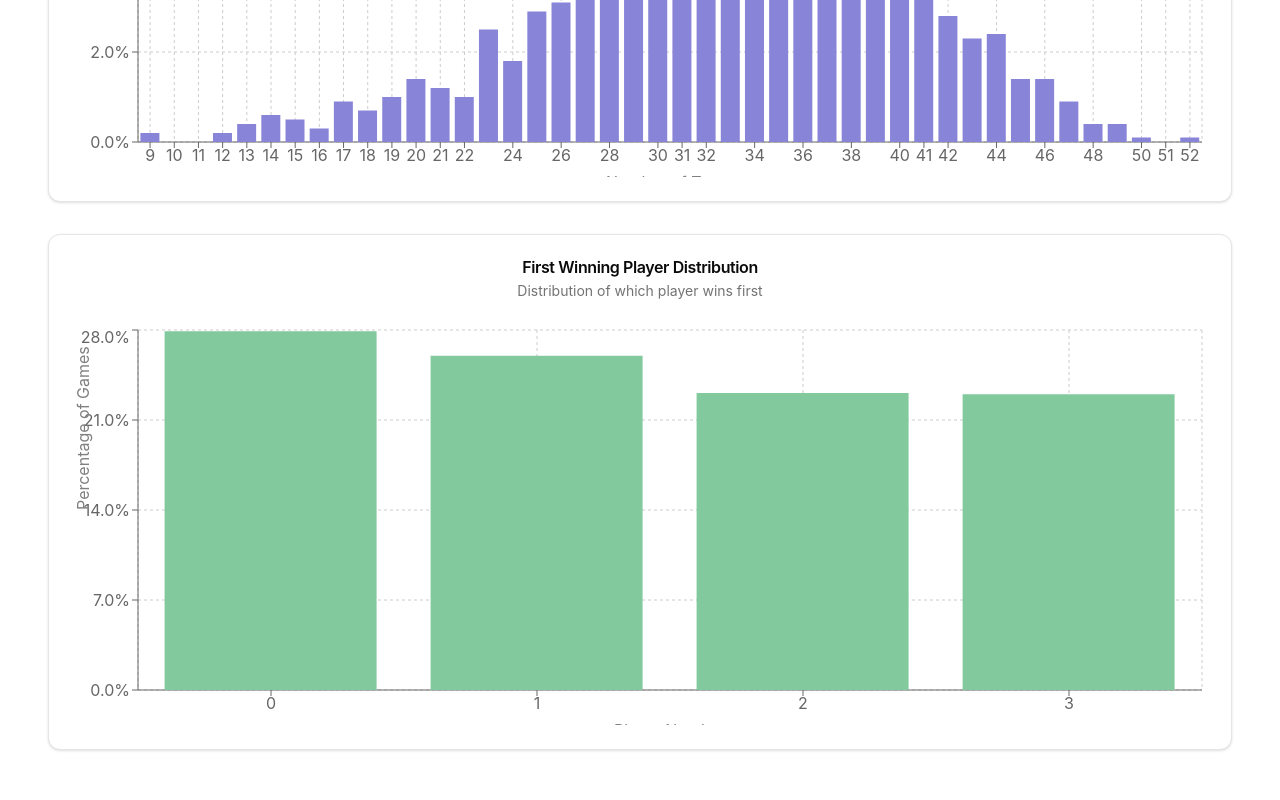
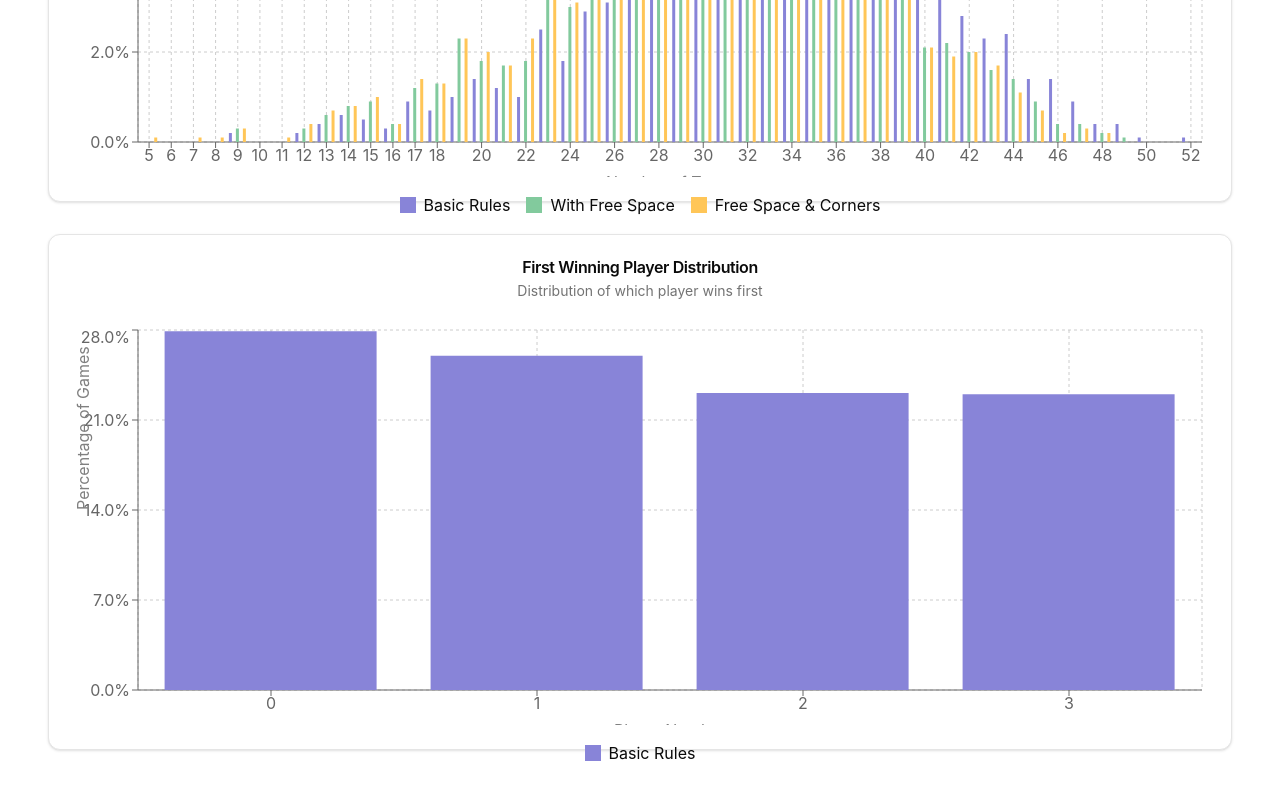
Before and after one commit to jzeiders/simulation-site, a React (Vite) app in the folder simulation-sites/: page / in a window 1280 px wide. Shown: the part 1090-1890 px from the top of the page. Built offline with nearby package versions, Linux system fonts and the light colour scheme.

Commit message:
this works well enough

```diff
--- a/simulation-sites/src/components/Distribution.tsx
+++ b/simulation-sites/src/components/Distribution.tsx
@@ -30,37 +30,49 @@ export function getAvgValue(distribution: Distribution): number {
     return total / count;
 }
 
+interface LabeledDistribution {
+    label: string;
+    distribution: Distribution;
+}
+
 interface DistributionChartProps {
-    distribution: Distribution;
+    distributions: LabeledDistribution[];
     xLabel?: string;
     yLabel?: string;
-    barColor?: string;
     height?: number | string;
 }
 
+// Predefined colors for the bars
+const CHART_COLORS = ['#8884d8', '#82ca9d', '#ffc658', '#ff8042', '#a4de6c'];
+
 export function DistributionChart({
-    distribution,
+    distributions,
     xLabel = "Value",
     yLabel = "Percentage",
-    barColor = "#8884d8",
     height = "400px"
 }: DistributionChartProps) {
     const chartData = useMemo(() => {
-        const total = Array.from(distribution.values.values()).reduce((a, b) => a + b, 0);
-        const minValue = getMinValue(distribution);
-        const maxValue = getMaxValue(distribution);
+        // Find global min/max across all distributions
+        const allValues = distributions.flatMap(d =>
+            Array.from(d.distribution.values.keys())
+        );
+        const minValue = Math.min(...allValues);
+        const maxValue = Math.max(...allValues);
 
-        // Create array with all values between min and max
+        // Create unified data points for all values
         const data = [];
         for (let i = minValue; i <= maxValue; i++) {
-            data.push({
-                value: i,
-                frequency: ((distribution.values.get(i) || 0) / total) * 100
+            const point: any = { value: i };
+            distributions.forEach((d, idx) => {
+                const total = Array.from(d.distribution.values.values())
+                    .reduce((a, b) => a + b, 0);
+                const count = d.distribution.values.get(i) || 0;
+                point[`frequency${idx}`] = (count / total) * 100;
             });
+            data.push(point);
         }
-
         return data;
-    }, [distribution]);
+    }, [distributions]);
 
     return (
         <div style={{ height }}>
@@ -76,11 +88,32 @@ export function DistributionChart({
                         tickFormatter={(value) => `${value.toFixed(1)}%`}
                     />
                     <Tooltip
-                        formatter={(value: number) => [`${value.toFixed(1)}%`, yLabel]}
+                        formatter={(value: number, name: string) => {
+                            const idx = parseInt(name.replace('frequency', ''));
+                            return [`${value.toFixed(1)}%`, distributions[idx].label];
+                        }}
                     />
-                    <Bar dataKey="frequency" fill={barColor} />
+                    {distributions.map((_, idx) => (
+                        <Bar
+                            key={idx}
+                            dataKey={`frequency${idx}`}
+                            fill={CHART_COLORS[idx % CHART_COLORS.length]}
+                            name={`frequency${idx}`}
+                        />
+                    ))}
                 </BarChart>
             </ResponsiveContainer>
+            <div className="flex justify-center gap-4 mt-4">
+                {distributions.map((d, idx) => (
+                    <div key={idx} className="flex items-center gap-2">
+                        <div
+                            className="w-4 h-4"
+                            style={{ backgroundColor: CHART_COLORS[idx % CHART_COLORS.length] }}
+                        />
+                        <span>{d.label}</span>
+                    </div>
+                ))}
+            </div>
         </div>
     );
 }
--- a/simulation-sites/src/pages/bingo-simulator-blog.tsx
+++ b/simulation-sites/src/pages/bingo-simulator-blog.tsx
@@ -190,12 +190,34 @@ export default function BingoSimulatorBlog() {
                     <Card>
                         <CardHeader>
                             <CardTitle>Distribution of Turns to Win</CardTitle>
-                            <CardDescription>Histogram showing the frequency of games won in a certain number of turns</CardDescription>
+                            <CardDescription>Histogram showing the frequency of games won in a certain number of turns under different rules</CardDescription>
                         </CardHeader>
                         <CardContent>
-                            {simulationDistribution && (
+                            {activeSimulation && (
                                 <DistributionChart
-                                    distribution={simulationDistribution}
+                                    distributions={[
+                                        {
+                                            label: "Basic Rules",
+                                            distribution: getWinningTurnDistribution(activeSimulation, {
+                                                checkCorners: false,
+                                                useFreeSpace: false
+                                            })
+                                        },
+                                        {
+                                            label: "With Free Space",
+                                            distribution: getWinningTurnDistribution(activeSimulation, {
+                                                checkCorners: false,
+                                                useFreeSpace: true
+                                            })
+                                        },
+                                        {
+                                            label: "Free Space & Corners",
+                                            distribution: getWinningTurnDistribution(activeSimulation, {
+                                                checkCorners: true,
+                                                useFreeSpace: true
+                                            })
+                                        }
+                                    ]}
                                     xLabel="Number of Turns"
                                     yLabel="Percentage of Games"
                                 />
@@ -210,13 +232,17 @@ export default function BingoSimulatorBlog() {
                         </CardHeader>
                         <CardContent>
                             <DistributionChart
-                                distribution={getFirstWinningTileDistribution(activeSimulation, {
-                                    checkCorners: false,
-                                    useFreeSpace: false
-                                })}
+                                distributions={[
+                                    {
+                                        label: "Basic Rules",
+                                        distribution: getFirstWinningTileDistribution(activeSimulation, {
+                                            checkCorners: false,
+                                            useFreeSpace: false
+                                        })
+                                    },
+                                ]}
                                 xLabel="Player Number"
                                 yLabel="Percentage of Games"
-                                barColor="#82ca9d"
                             />
                         </CardContent>
                     </Card>
```
